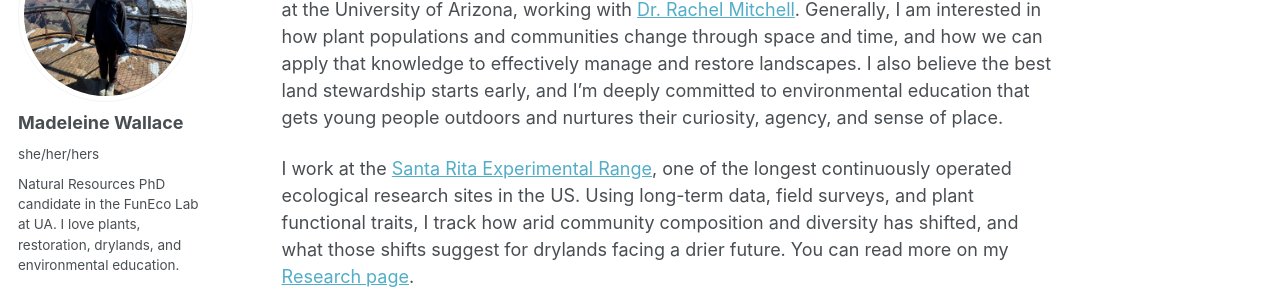
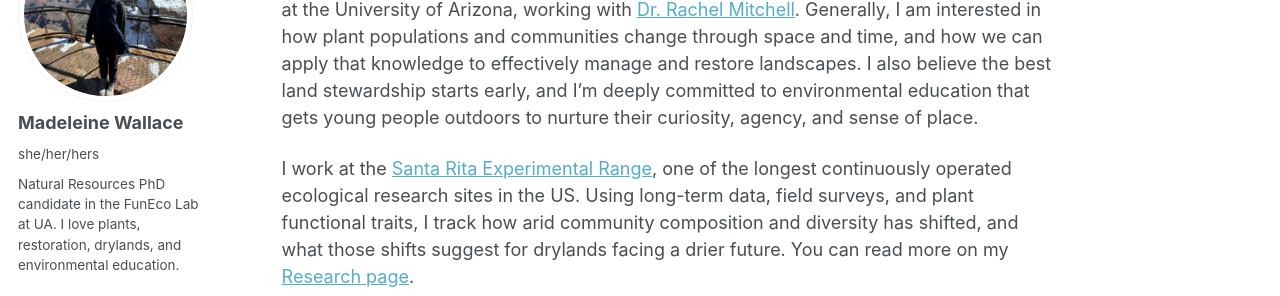
Before and after one commit to madeleinewallace/madeleinewallace.github.io, a Jekyll site: the page built from _pages/about.md, in a window 1280 px wide and 996 px high. Shown: the part 174-470 px from the top of the window. Built offline with Jekyll 4.4.1, drawn with Linux system fonts in a browser that asks for light colours; some web fonts are replaced; a script bundle is joined from its source files by our own code; library files that are not in the unit come from our copies.

Commit message:
Update about.md

```diff
--- a/_pages/about.md
+++ b/_pages/about.md
@@ -7,7 +7,7 @@
   - /about.html
 ---
 
-I'm a fourth-year PhD candidate in the School of Natural Resources and the Environment at the University of Arizona, working with <a href="https://mitchell-ecology.com" target="_blank" rel="noopener">Dr. Rachel Mitchell</a>. Generally, I am interested in how plant populations and communities change through space and time, and how we can apply that knowledge to effectively manage and restore landscapes. I also believe the best land stewardship starts early, and I'm deeply committed to environmental education that gets young people outdoors and nurtures their curiosity, agency, and sense of place.
+I'm a fourth-year PhD candidate in the School of Natural Resources and the Environment at the University of Arizona, working with <a href="https://mitchell-ecology.com" target="_blank" rel="noopener">Dr. Rachel Mitchell</a>. Generally, I am interested in how plant populations and communities change through space and time, and how we can apply that knowledge to effectively manage and restore landscapes. I also believe the best land stewardship starts early, and I'm deeply committed to environmental education that gets young people outdoors to nurture their curiosity, agency, and sense of place.
 
 I work at the <a href="https://santarita.arizona.edu" target="_blank" rel="noopener">Santa Rita Experimental Range</a>, one of the longest continuously operated ecological research sites in the US. Using long-term data, field surveys, and plant functional traits, I track how arid community composition and diversity has shifted, and what those shifts suggest for drylands facing a drier future. You can read more on my [Research page](/research/).
 
```
